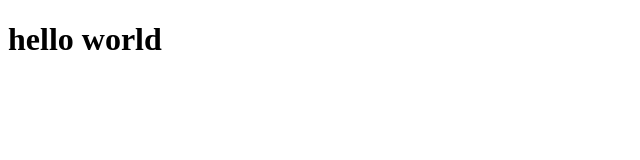
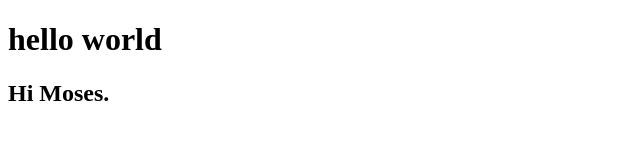
Before and after one commit to moses-ka/moses-project, a plain HTML site: page index.html in a window 1280 px wide. Shown: the whole page, without its empty margins (0-640 px from the left). Drawn offline with Linux system fonts and the light colour scheme.

Commit message:
added a greeting

```diff
--- a/index.html
+++ b/index.html
@@ -8,5 +8,6 @@
 </head>
 <body>
     <h1>hello world</h1>
+    <h2>Hi Moses.</h2>
 </body>
 </html>
```
